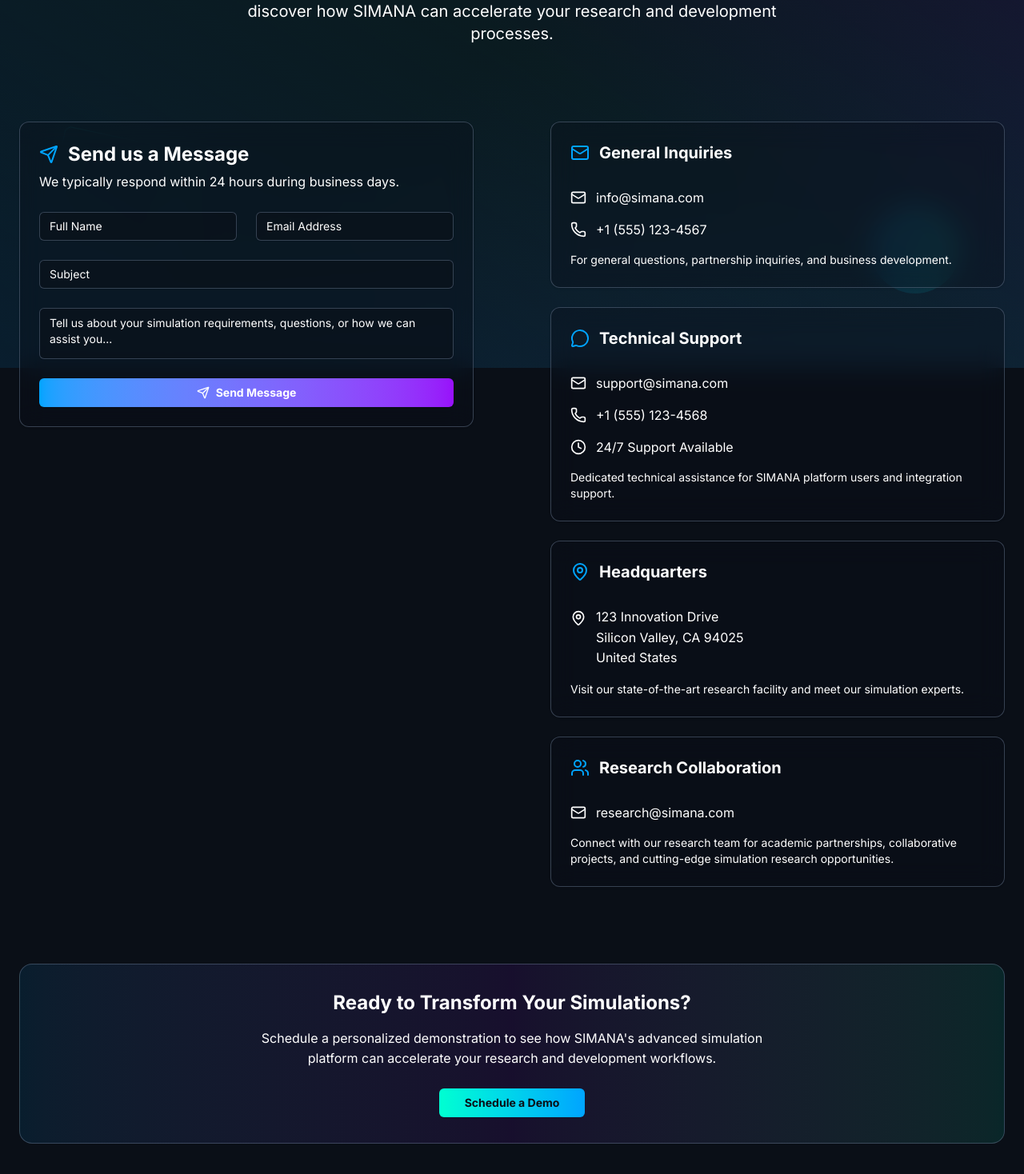
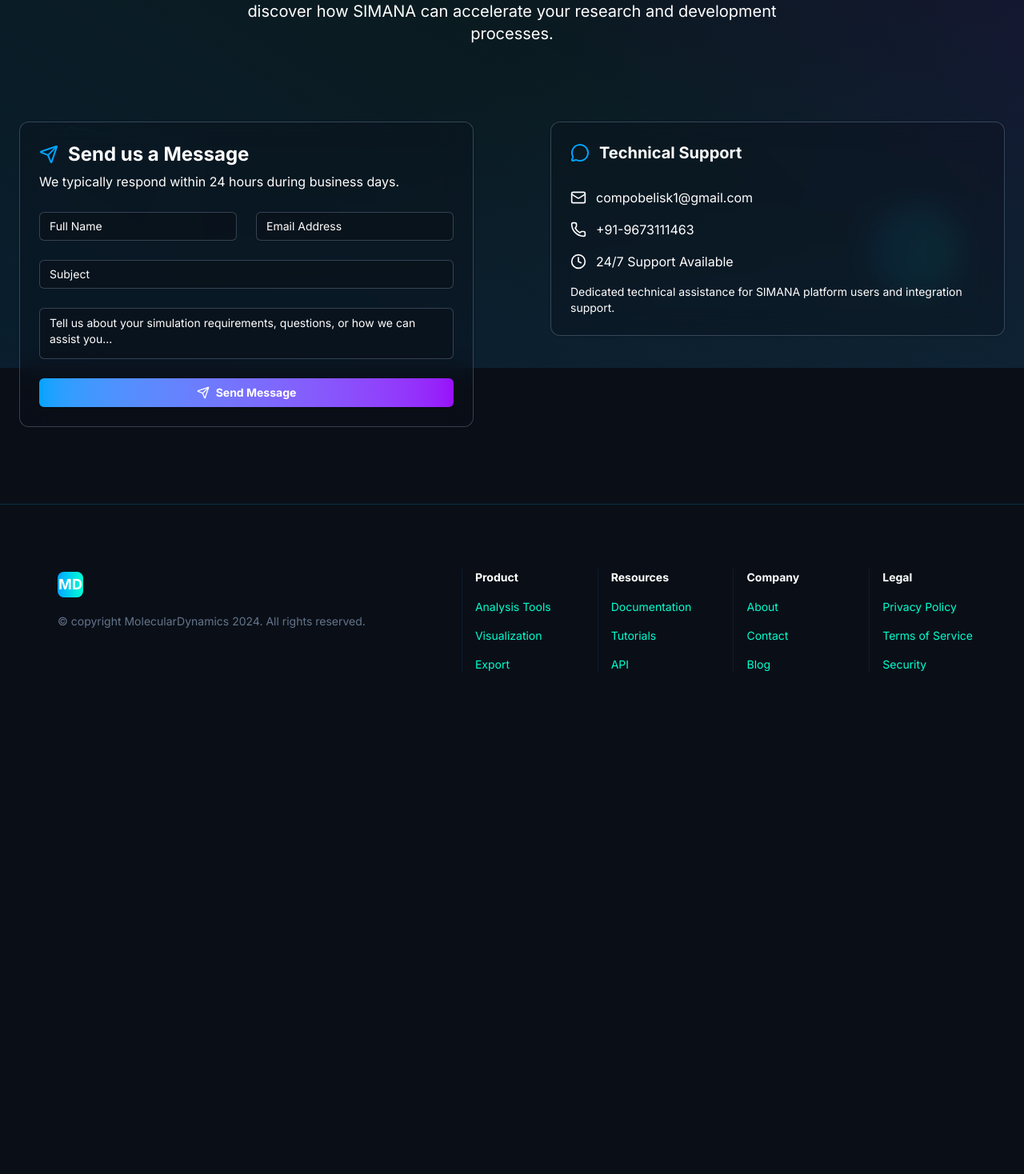
Before and after one commit to psychedelic2007/simana_render, a Next.js app: page /contact in a window 1280 px wide. Shown: the part 340-1808 px from the top of the page at 80% size. After the commit the page ends 1261 px from the top, so only its background shows below. Built offline with nearby package versions, Linux system fonts and the light colour scheme.

Commit message:
Update page.tsx

```diff
--- a/src/app/contact/page.tsx
+++ b/src/app/contact/page.tsx
@@ -7,6 +7,7 @@ import { Input } from '@/components/ui/input';
 import { Textarea } from '@/components/ui/textarea';
 import { Card, CardContent, CardHeader, CardTitle } from '@/components/ui/card';
 import { Mail, Phone, MapPin, MessageCircle, Clock, Users, Send } from 'lucide-react';
+import { SimpleFooterWithFourGrids } from "@/components/blocks/footers/simple-footer-with-four-grids";
 
 interface FormData {
   name: string;
@@ -157,9 +158,8 @@ export default function Contact() {
                         placeholder="Full Name"
                         value={formData.name}
                         onChange={handleInputChange('name')}
-                        className={`bg-background/50 border-border/50 focus:border-accent focus:ring-accent/20 transition-all duration-200 ${
-                          errors.name ? 'border-destructive' : ''
-                        }`}
+                        className={`bg-background/50 border-border/50 focus:border-accent focus:ring-accent/20 transition-all duration-200 ${errors.name ? 'border-destructive' : ''
+                          }`}
                       />
                       {errors.name && (
                         <p className="text-sm text-destructive mt-1">{errors.name}</p>
@@ -171,9 +171,8 @@ export default function Contact() {
                         placeholder="Email Address"
                         value={formData.email}
                         onChange={handleInputChange('email')}
-                        className={`bg-background/50 border-border/50 focus:border-accent focus:ring-accent/20 transition-all duration-200 ${
-                          errors.email ? 'border-destructive' : ''
-                        }`}
+                        className={`bg-background/50 border-border/50 focus:border-accent focus:ring-accent/20 transition-all duration-200 ${errors.email ? 'border-destructive' : ''
+                          }`}
                       />
                       {errors.email && (
                         <p className="text-sm text-destructive mt-1">{errors.email}</p>
@@ -186,9 +185,8 @@ export default function Contact() {
                       placeholder="Subject"
                       value={formData.subject}
                       onChange={handleInputChange('subject')}
-                      className={`bg-background/50 border-border/50 focus:border-accent focus:ring-accent/20 transition-all duration-200 ${
-                        errors.subject ? 'border-destructive' : ''
-                      }`}
+                      className={`bg-background/50 border-border/50 focus:border-accent focus:ring-accent/20 transition-all duration-200 ${errors.subject ? 'border-destructive' : ''
+                        }`}
                     />
                     {errors.subject && (
                       <p className="text-sm text-destructive mt-1">{errors.subject}</p>
@@ -201,9 +199,8 @@ export default function Contact() {
                       value={formData.message}
                       onChange={handleInputChange('message')}
                       rows={6}
-                      className={`bg-background/50 border-border/50 focus:border-accent focus:ring-accent/20 transition-all duration-200 resize-none ${
-                        errors.message ? 'border-destructive' : ''
-                      }`}
+                      className={`bg-background/50 border-border/50 focus:border-accent focus:ring-accent/20 transition-all duration-200 resize-none ${errors.message ? 'border-destructive' : ''
+                        }`}
                     />
                     {errors.message && (
                       <p className="text-sm text-destructive mt-1">{errors.message}</p>
@@ -234,29 +231,6 @@ export default function Contact() {
 
           {/* Contact Information */}
           <motion.div variants={itemVariants} className="space-y-6">
-            {/* Primary Contact */}
-            <Card className="bg-card/30 backdrop-blur-lg border-border/50 hover:bg-card/40 transition-all duration-300 group">
-              <CardHeader>
-                <CardTitle className="text-xl font-semibold text-foreground flex items-center gap-3">
-                  <Mail className="w-6 h-6 text-primary group-hover:text-accent transition-colors duration-200" />
-                  General Inquiries
-                </CardTitle>
-              </CardHeader>
-              <CardContent className="space-y-4">
-                <div className="flex items-center gap-3 text-muted-foreground">
-                  <Mail className="w-5 h-5" />
-                  <span>info@simana.com</span>
-                </div>
-                <div className="flex items-center gap-3 text-muted-foreground">
-                  <Phone className="w-5 h-5" />
-                  <span>+1 (555) 123-4567</span>
-                </div>
-                <p className="text-sm text-muted-foreground mt-3">
-                  For general questions, partnership inquiries, and business development.
-                </p>
-              </CardContent>
-            </Card>
-
             {/* Support Contact */}
             <Card className="bg-card/30 backdrop-blur-lg border-border/50 hover:bg-card/40 transition-all duration-300 group">
               <CardHeader>
@@ -268,11 +242,11 @@ export default function Contact() {
               <CardContent className="space-y-4">
                 <div className="flex items-center gap-3 text-muted-foreground">
                   <Mail className="w-5 h-5" />
-                  <span>support@simana.com</span>
+                  <span>compobelisk1@gmail.com</span>
                 </div>
                 <div className="flex items-center gap-3 text-muted-foreground">
                   <Phone className="w-5 h-5" />
-                  <span>+1 (555) 123-4568</span>
+                  <span>+91-9673111463</span>
                 </div>
                 <div className="flex items-center gap-3 text-muted-foreground">
                   <Clock className="w-5 h-5" />
@@ -283,69 +257,10 @@ export default function Contact() {
                 </p>
               </CardContent>
             </Card>
-
-            {/* Office Location */}
-            <Card className="bg-card/30 backdrop-blur-lg border-border/50 hover:bg-card/40 transition-all duration-300 group">
-              <CardHeader>
-                <CardTitle className="text-xl font-semibold text-foreground flex items-center gap-3">
-                  <MapPin className="w-6 h-6 text-primary group-hover:text-accent transition-colors duration-200" />
-                  Headquarters
-                </CardTitle>
-              </CardHeader>
-              <CardContent className="space-y-4">
-                <div className="flex items-start gap-3 text-muted-foreground">
-                  <MapPin className="w-5 h-5 mt-1" />
-                  <div>
-                    <p>123 Innovation Drive</p>
-                    <p>Silicon Valley, CA 94025</p>
-                    <p>United States</p>
-                  </div>
-                </div>
-                <p className="text-sm text-muted-foreground mt-3">
-                  Visit our state-of-the-art research facility and meet our simulation experts.
-                </p>
-              </CardContent>
-            </Card>
-
-            {/* Research Team */}
-            <Card className="bg-card/30 backdrop-blur-lg border-border/50 hover:bg-card/40 transition-all duration-300 group">
-              <CardHeader>
-                <CardTitle className="text-xl font-semibold text-foreground flex items-center gap-3">
-                  <Users className="w-6 h-6 text-primary group-hover:text-accent transition-colors duration-200" />
-                  Research Collaboration
-                </CardTitle>
-              </CardHeader>
-              <CardContent className="space-y-4">
-                <div className="flex items-center gap-3 text-muted-foreground">
-                  <Mail className="w-5 h-5" />
-                  <span>research@simana.com</span>
-                </div>
-                <p className="text-sm text-muted-foreground mt-3">
-                  Connect with our research team for academic partnerships, collaborative projects, and cutting-edge simulation research opportunities.
-                </p>
-              </CardContent>
-            </Card>
           </motion.div>
         </div>
-
-        {/* Bottom CTA */}
-        <motion.div
-          variants={itemVariants}
-          className="mt-24 text-center p-8 rounded-2xl bg-gradient-to-r from-primary/10 via-purple-600/10 to-accent/10 border border-border/50"
-        >
-          <h3 className="text-2xl font-semibold text-foreground mb-4">
-            Ready to Transform Your Simulations?
-          </h3>
-          <p className="text-muted-foreground mb-6 max-w-2xl mx-auto">
-            Schedule a personalized demonstration to see how SIMANA's advanced simulation platform can accelerate your research and development workflows.
-          </p>
-          <Button
-            className="bg-gradient-to-r from-accent to-primary hover:from-accent/90 hover:to-primary/90 text-background font-semibold px-8 py-3 transition-all duration-300 transform hover:scale-105"
-          >
-            Schedule a Demo
-          </Button>
-        </motion.div>
       </motion.div>
+      <SimpleFooterWithFourGrids />
     </div>
   );
 }
```
